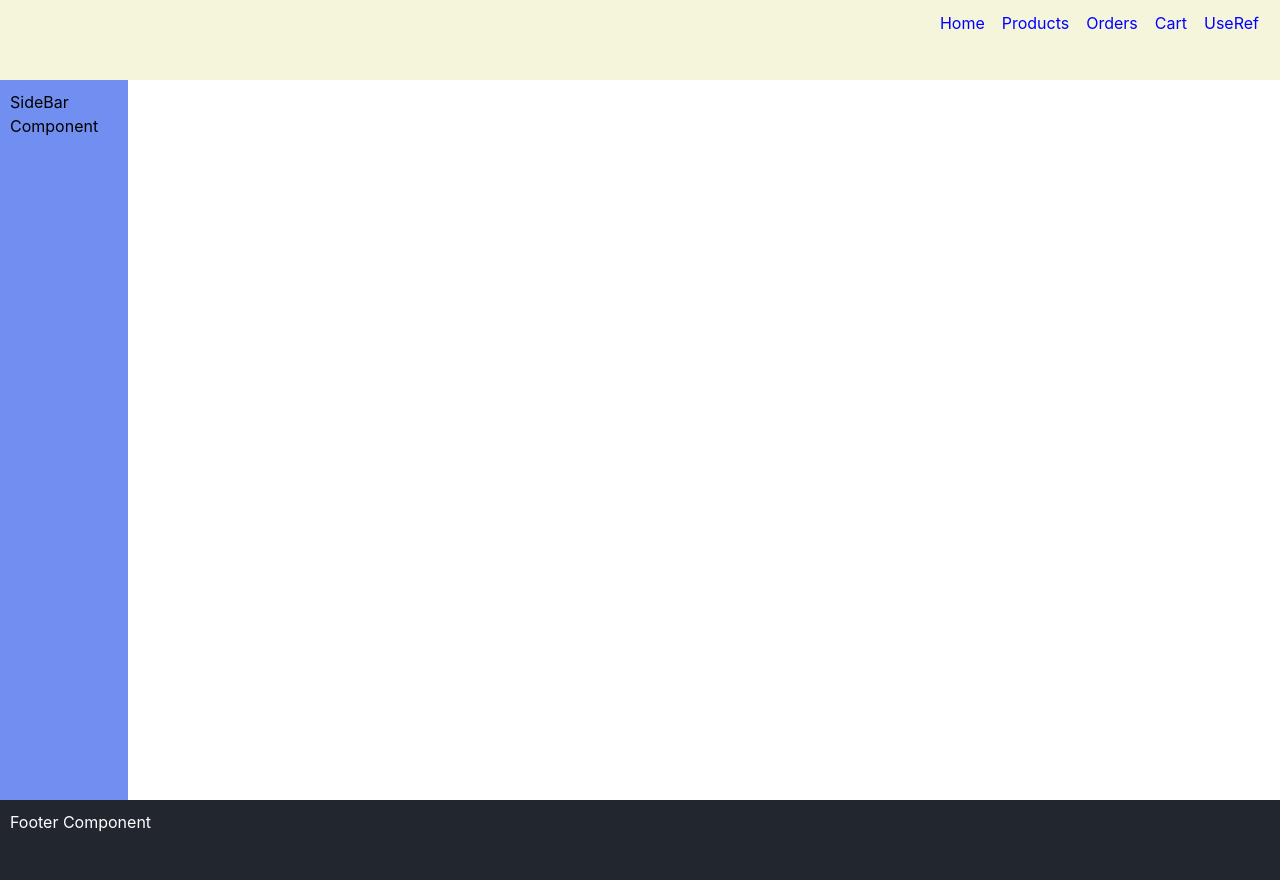
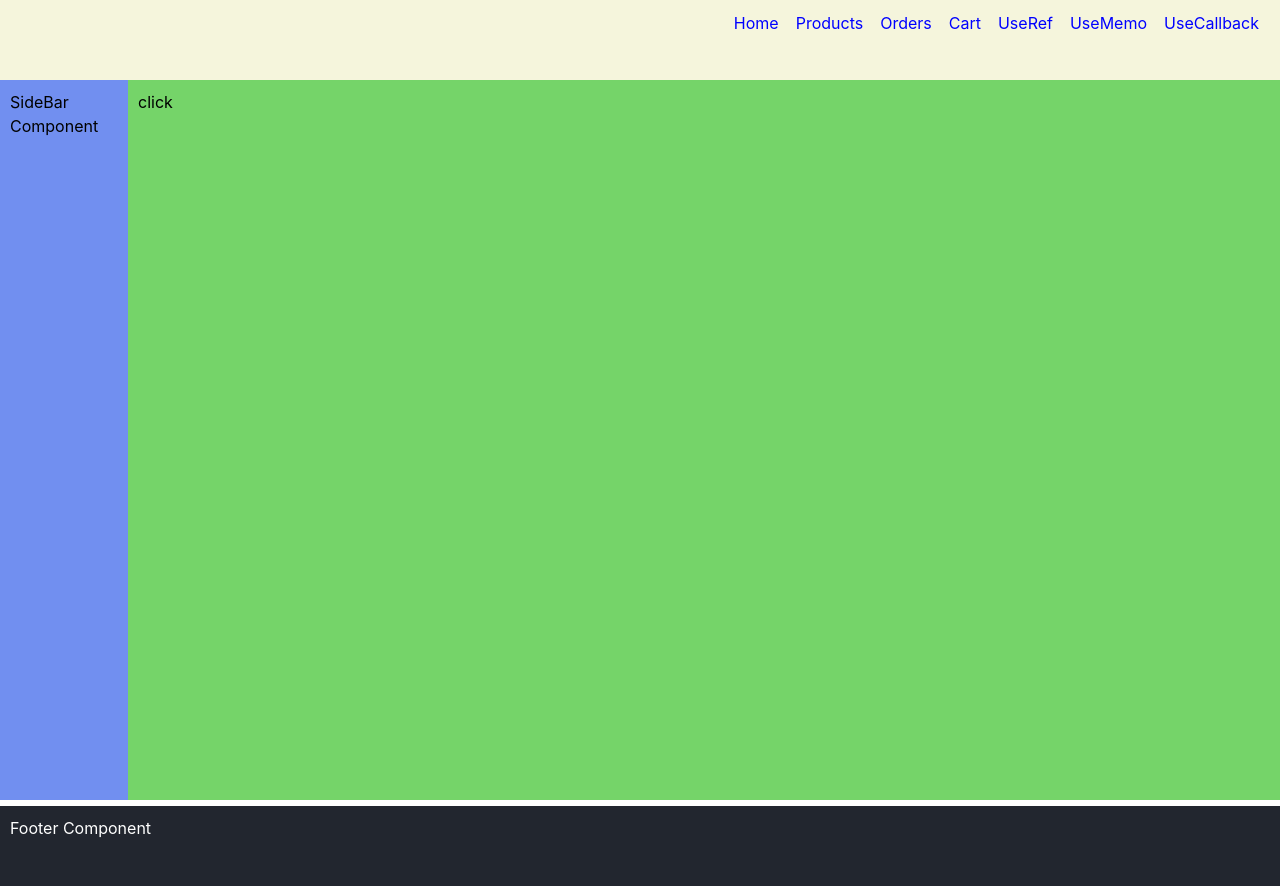
Before and after one commit to danukaem/e-com-reactJs, a React (Create React App) app: page /useCallback in a window 1280 px wide. Built offline with nearby package versions, Linux system fonts and the light colour scheme.

Commit message:
useCallback

```diff
--- a/src/App.jsx
+++ b/src/App.jsx
@@ -8,6 +8,8 @@ import CartPage from "./components/Content/pages/CartPage";
 import OrdersPage from "./components/Content/pages/OrdersPage";
 import ProductPage from "./components/Content/pages/ProductPage";
 import UseRefPage from "./components/Content/pages/UseRefPage";
+import UseMemo from "./components/Content/pages/UseMemo";
+import UseCallback from "./components/Content/pages/UseCallback";
 
 function App() {
   return (
@@ -21,6 +23,8 @@ function App() {
           <Route path="/orders" element={<OrdersPage />} />
           <Route path="/products" element={<ProductPage />} />
           <Route path="/useRef" element={<UseRefPage />} />
+          <Route path="/useMemo" element={<UseMemo />} />
+          <Route path="/useCallback" element={<UseCallback />} />
         </Route>
       </Routes>
       <Footer />
--- /dev/null
+++ b/src/components/Content/pages/UseCallback.jsx
@@ -0,0 +1,43 @@
+import React, { useCallback, useState } from "react";
+
+function UseCallback() {
+  //   const factorialCal = useCallback((n) => {
+  //     if (n < 0) {
+  //       return "Factorial is not defined for negative numbers.";
+  //     }
+  //     if (n === 0 || n === 1) {
+  //       return 1;
+  //     }
+  //     return n * factorialCal(n - 1);
+  //   }, []);
+
+  const factorialCal = (n) => {
+    if (n < 0) {
+      return "Factorial is not defined for negative numbers.";
+    }
+    if (n === 0 || n === 1) {
+      return 1;
+    }
+    return n * factorialCal(n - 1);
+  };
+
+  const [num, setNum] = useState();
+
+  console.log("render UseCallback");
+
+  return (
+    <div>
+      <button
+        onClick={() => {
+          setNum(factorialCal(5));
+        }}
+      >
+        {" "}
+        click
+      </button>
+      <div>{num}</div>
+    </div>
+  );
+}
+
+export default UseCallback;
--- /dev/null
+++ b/src/components/Content/pages/UseMemo.jsx
@@ -0,0 +1,37 @@
+import React, { useMemo, useState } from "react";
+
+function UseMemo() {
+  const [number, setNumber] = useState(0);
+  const [factorial, setFactorial] = useState(0);
+
+  useMemo(() => {
+    setFactorial(factorialCal(number));
+    return factorial;
+  }, [number]);
+
+  const typeNumber = (event) => {
+    setNumber(event.target.value);
+  };
+
+  function factorialCal(n) {
+    if (n < 0) {
+      return "Factorial is not defined for negative numbers.";
+    }
+    if (n === 0 || n === 1) {
+      return 1;
+    }
+    return n * factorialCal(n - 1);
+  }
+
+  return (
+    <>
+      <input type="text" value={number} onChange={typeNumber} />
+      <div>UseMemo</div>
+      <label>
+        factorial of {number} is {factorial}
+      </label>
+    </>
+  );
+}
+
+export default UseMemo;
--- a/src/components/Header/Header.jsx
+++ b/src/components/Header/Header.jsx
@@ -9,6 +9,10 @@ function Header() {
     { name: "Orders", to: "/orders" },
     { name: "Cart", to: "/cart" },
     { name: "UseRef", to: "/useRef" },
+    { name: "UseMemo", to: "/useMemo" },
+    { name: "UseCallback", to: "/useCallback" },
+
+
   ];
 
   return (
```
